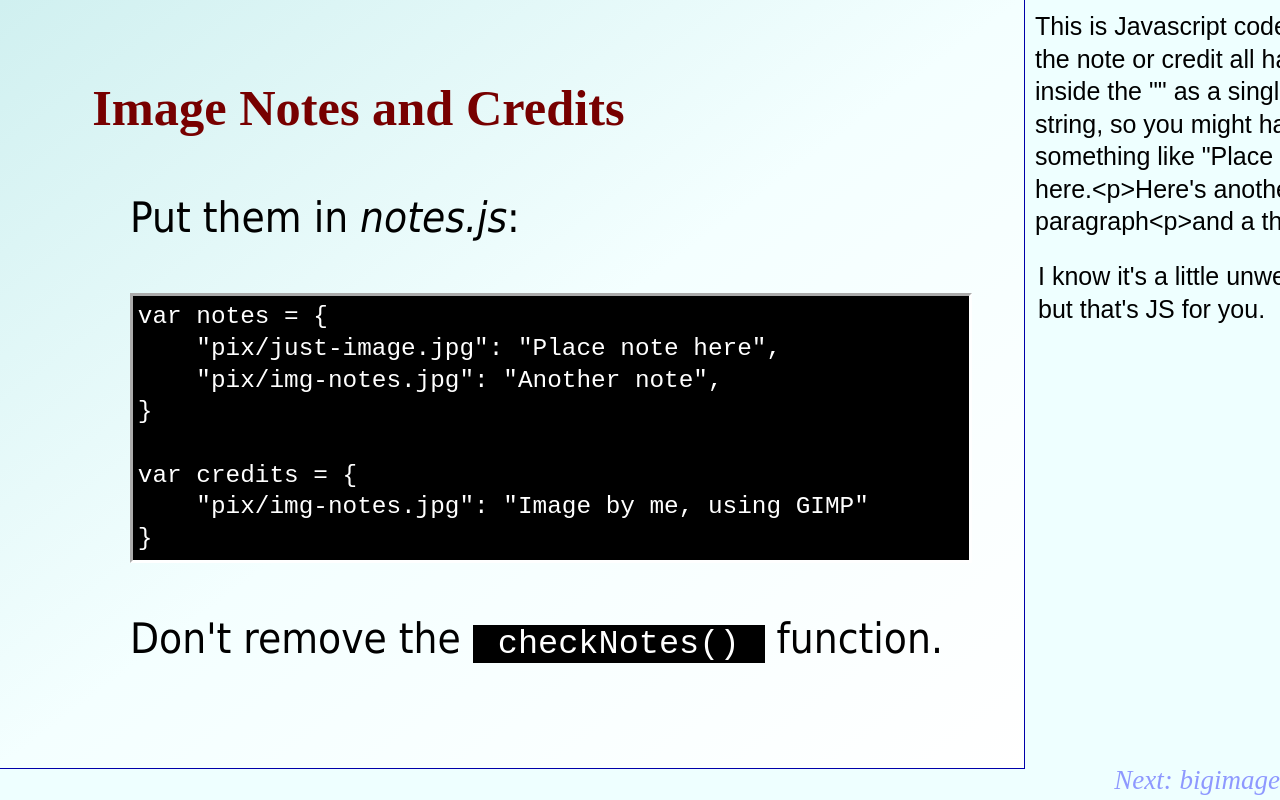
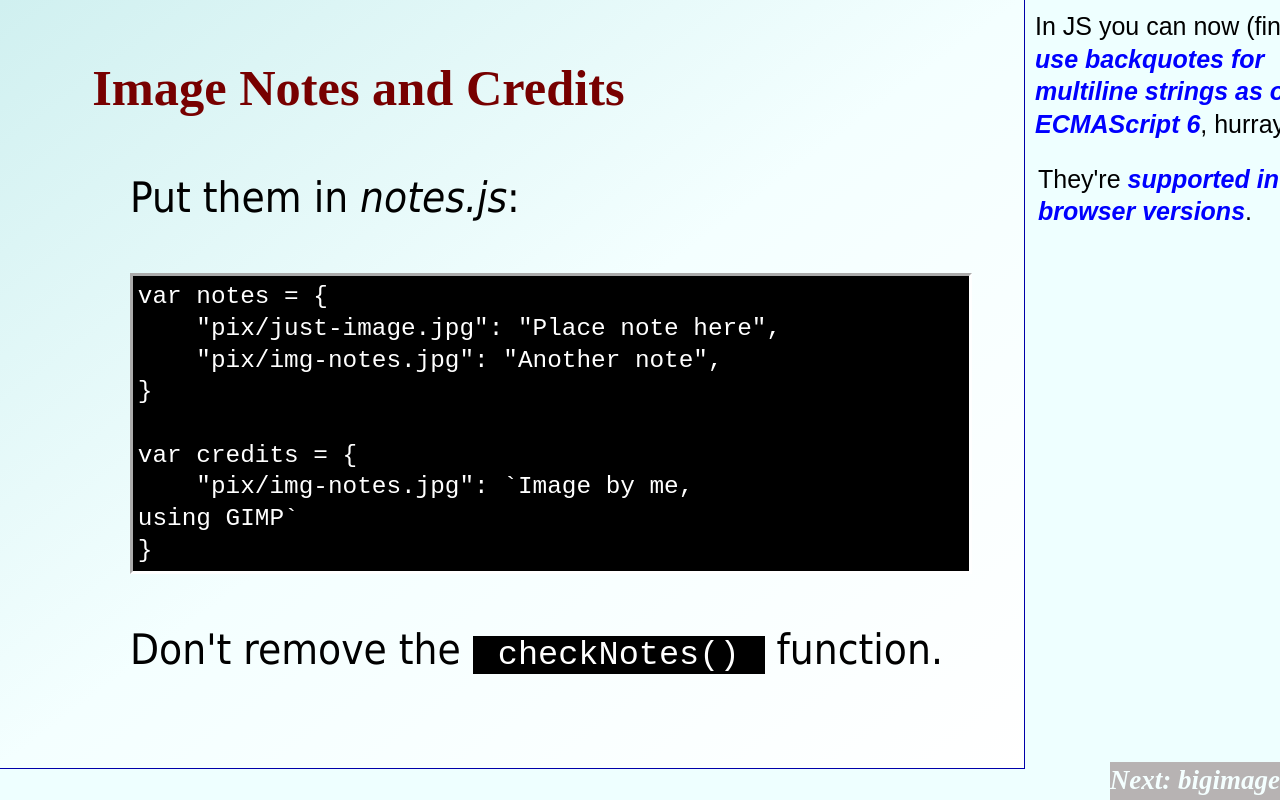
Before and after one commit to akkana/htmlpreso, a plain HTML site: page imgcredits.html in a window 1280 px wide. Drawn offline with Linux system fonts and the light colour scheme.

Commit message:
Add some more updates from the DE caucus preso.
Add slides mentioning nogrey and multiline strings with backquotes.
Make the nexthint a link.

```diff
--- a/css/colors-dark.css
+++ b/css/colors-dark.css
@@ -9,6 +9,7 @@ a { color: #ff0; }
 
 .greyed { color: #678; }
 
+.nogrey .greyed { color: white; }
 
 figcaption { color: lightblue; }
 figcaption a { color: lightblue; }
@@ -18,7 +19,7 @@ strike { color: #444; }
 
 h1 { color: #ff0; }
 
-#imgtitle {  color: yellow; }
+#imgtitle {  color: yellow; text-shadow: 3px 3px 3px #000000; }
 
 #imgcredit, #imgcredit a, .imgcredit {
   color: lightblue;
@@ -36,8 +37,9 @@ pre {
 pre em { color: #ff3; }
 pre b { color: #ff3; }
 
-.popup { color: white; }
+.popup { background: #644; color: white; }
 
-#nextlink {
-  background: #644;
-  color: white;
+.nexthint {
+  color: orange;
+  font-weight: bold;
+}
--- a/css/colors-light.css
+++ b/css/colors-light.css
@@ -13,6 +13,8 @@ a { color: #00f; }
 
 .greyed { color: #678; }
 
+.nogrey .greyed { color: black; }
+
 figcaption { color: lightblue; }
 figcaption a { color: lightblue; }
 figcaption.big { color: yellow; }
@@ -21,7 +23,7 @@ strike { color: #444; }
 
 h1 { color: #700; }
 
-#imgtitle {  color: yellow; }
+#imgtitle {  color: #700;  text-shadow: 3px 3px 3px white; }
 
 #imgcredit, #imgcredit a, .imgcredit {
   color: lightblue;
@@ -39,9 +41,10 @@ pre {
 pre em { color: #ff3; }
 pre b { color: #ff3; }
 
-.popup { color: white; }
+.popup { background: #eee; color: black; }
 
-#nextlink {
+.nexthint {
   background: #644;
   color: white;
 }
+.nexthint a { color: white; }
--- a/css/preso.css
+++ b/css/preso.css
@@ -94,7 +94,6 @@ figcaption.big { font-size: 1.1em; font-style: normal; }
 
 /* Style for hints whereever they will be displayed */
 .nexthint {
-  color: blue;
   font-style: italic;
   font-size: 27px;
   line-height: 1.4em;
@@ -339,5 +338,6 @@ strong { font-weight: bold; text-decoration: underline; }
 /* Print differently */
 @media print {
   body { width: 1024px; }
+  #points li { visibility: visible; }
   #notes, #nexthint { display: none; }
 }
--- a/css/screen-1024-1366.css
+++ b/css/screen-1024-1366.css
@@ -21,6 +21,6 @@
 
 #content {
   margin-left: 130px;
-  margin-top: 75px;
+  margin-top: 55px;
   margin-right: 1.25em;
 }
--- a/css/screen-1024-1920.css
+++ b/css/screen-1024-1920.css
@@ -21,5 +21,4 @@
 #content {
   margin-left: 130px;
   margin-top: 75px;
-  margin-right: 1.25em;
 }
--- a/css/screen-1024.css
+++ b/css/screen-1024.css
@@ -20,6 +20,6 @@
 
 #content {
   margin-left: 130px;
-  margin-top: 75px;
+  margin-top: 55px;
   margin-right: 1.25em;
 }
--- a/imgcredits.html
+++ b/imgcredits.html
@@ -23,7 +23,8 @@ var notes = {
 }
 
 var credits = {
-    "pix/img-notes.jpg": "Image by me, using GIMP"
+    "pix/img-notes.jpg": `Image by me,
+using GIMP`
 }
 </pre>
 <p>
@@ -33,11 +34,13 @@ Don't remove the <code>checkNotes()</code> function.
 </div>
 
 <div id="notes">
-This is Javascript code, so the note or credit all has to fit inside
-the "" as a single string, so you might have something like
-"Place note here.&lt;p&gt;Here's another paragraph&lt;p&gt;and a third"
+In JS you can now (finally!)
+<a href="https://developer.mozilla.org/en-US/docs/Web/JavaScript/Reference/Template_literals">use
+backquotes for multiline strings as of ECMAScript 6</a>, hurray!
 <p>
-I know it's a little unweildy, but that's JS for you.
+They're
+<a href="https://caniuse.com/template-literals">supported in
+these browser versions</a>.
 </div>
 
 </body>
--- a/navigate.js
+++ b/navigate.js
@@ -1,7 +1,7 @@
 /* -*- mode: javascript; indent-tabs-mode: nil; js-indent-level: 4 -*- */
 
 // JavaScript Slide Presentation software.
-// Copyright 2003-2020 by Akkana Peck.
+// Copyright 2003-2022 by Akkana Peck.
 // This software is licensed under the GNU public license v2 (or later) --
 // Share and enjoy!
 
@@ -483,10 +483,13 @@ function removeNoteElements() {
 function hintNextSlide(hintname) {
     var nexthint = document.getElementById(hintname);
     if (! nexthint) {
-        nexthint = document.createElement("div");
+        var nexthint = document.createElement("div");
         nexthint.id = hintname;
         nexthint.classList.add("nexthint");
         document.body.appendChild(nexthint);
+        var link = document.createElement("a");
+        link.href = slides[curSlide+1];
+        nexthint.appendChild(link);
     }
 
     if (curSlide >= slides.length - 1)    // last slide
@@ -501,9 +504,9 @@ function hintNextSlide(hintname) {
             slash += 1;
         var dot = nextname.lastIndexOf('.');
         if (dot < 0)
-            nexthint.innerHTML = "Next: " + nextname.substring(slash);
+            link.innerHTML = "Next: " + nextname.substring(slash);
         else
-            nexthint.innerHTML = "Next: " + nextname.substring(slash, dot);
+            link.innerHTML = "Next: " + nextname.substring(slash, dot);
     }
 }
 
```
Also changed, not shown: cssclasses.html (+1 -1 lines), index.html (+3 -0 lines), lists-nobullets.html (+2 -1 lines), 1 other file.
